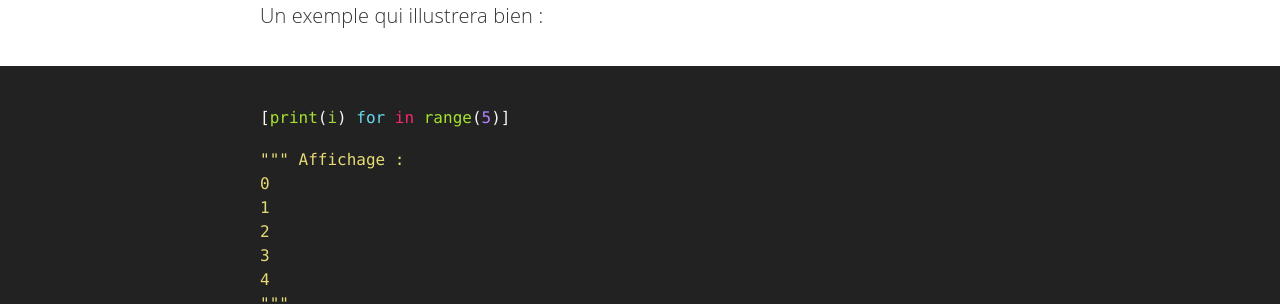
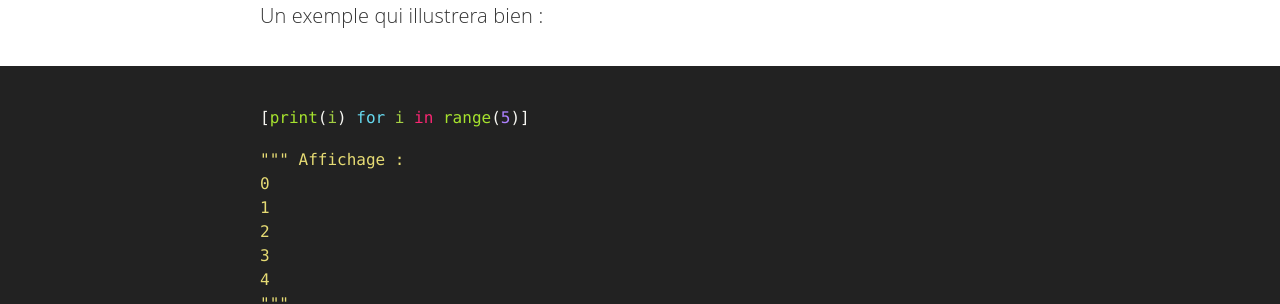
Before and after one commit to Shynif/PEI-Sharebase, a Jekyll site: the page built from _posts/2022-10-27-Pythonneries-Comprehension.md, in a window 1280 px wide and 900 px high, scrolled down 4131 px. Shown: the part 152-456 px from the top of the window. Built offline with Jekyll 4.4.1, drawn with Linux system fonts in a browser that asks for light colours.

````diff
--- a/_posts/2022-10-27-Pythonneries-Comprehension.md
+++ b/_posts/2022-10-27-Pythonneries-Comprehension.md
@@ -107,7 +107,7 @@ En code golfing quand nous devons avoir le code le plus petit possible nous nous
 
 Un exemple qui illustrera bien :
 ```py
-[print(i) for in range(5)]
+[print(i) for i in range(5)]
 
 """ Affichage :
 0
--- a/src/styl/_header.styl
+++ b/src/styl/_header.styl
@@ -25,7 +25,7 @@ $bg
 		font-size rem(28px)
 		&:after
 			transition all .4s
-			content '</> AD'
+			content '</> SB'
 			+above(cut)
 				content '</> Sharebase'
 
````
Also changed, not shown: assets/img/blog-image.png.
